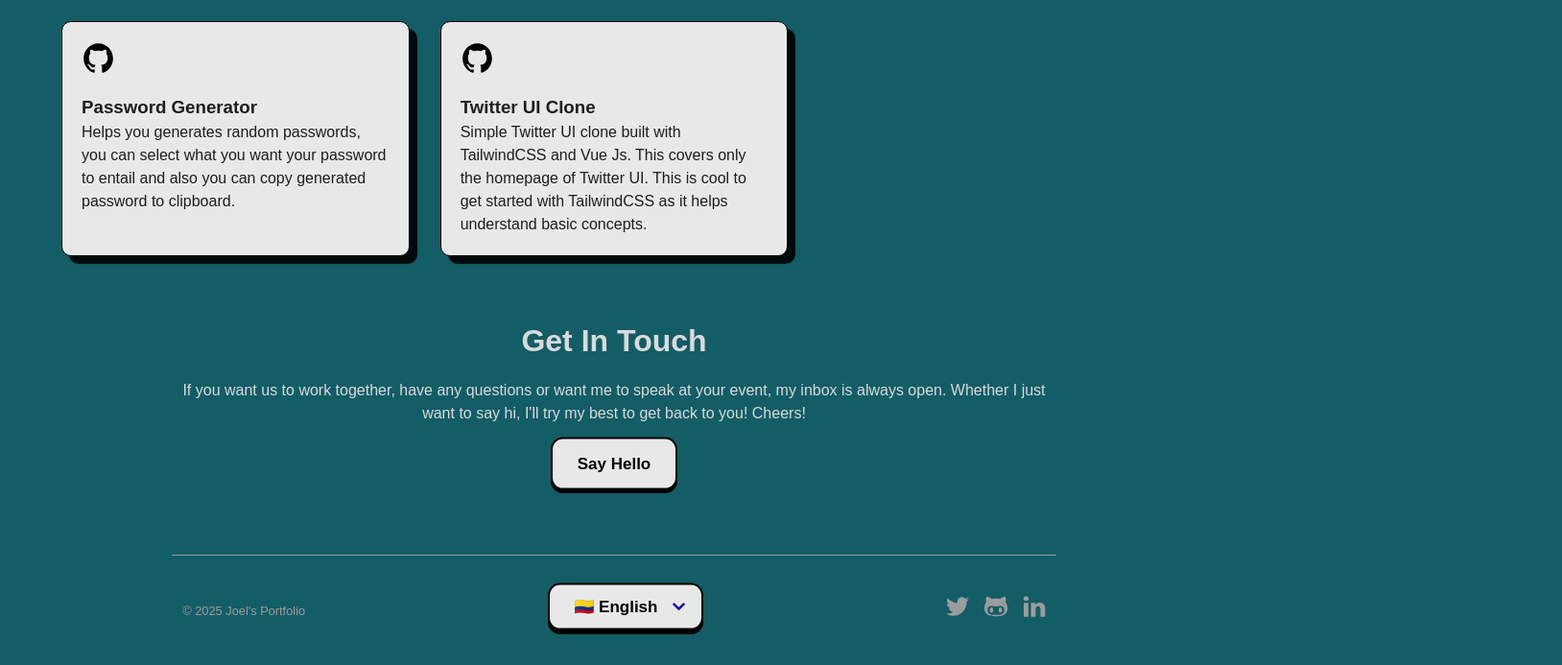
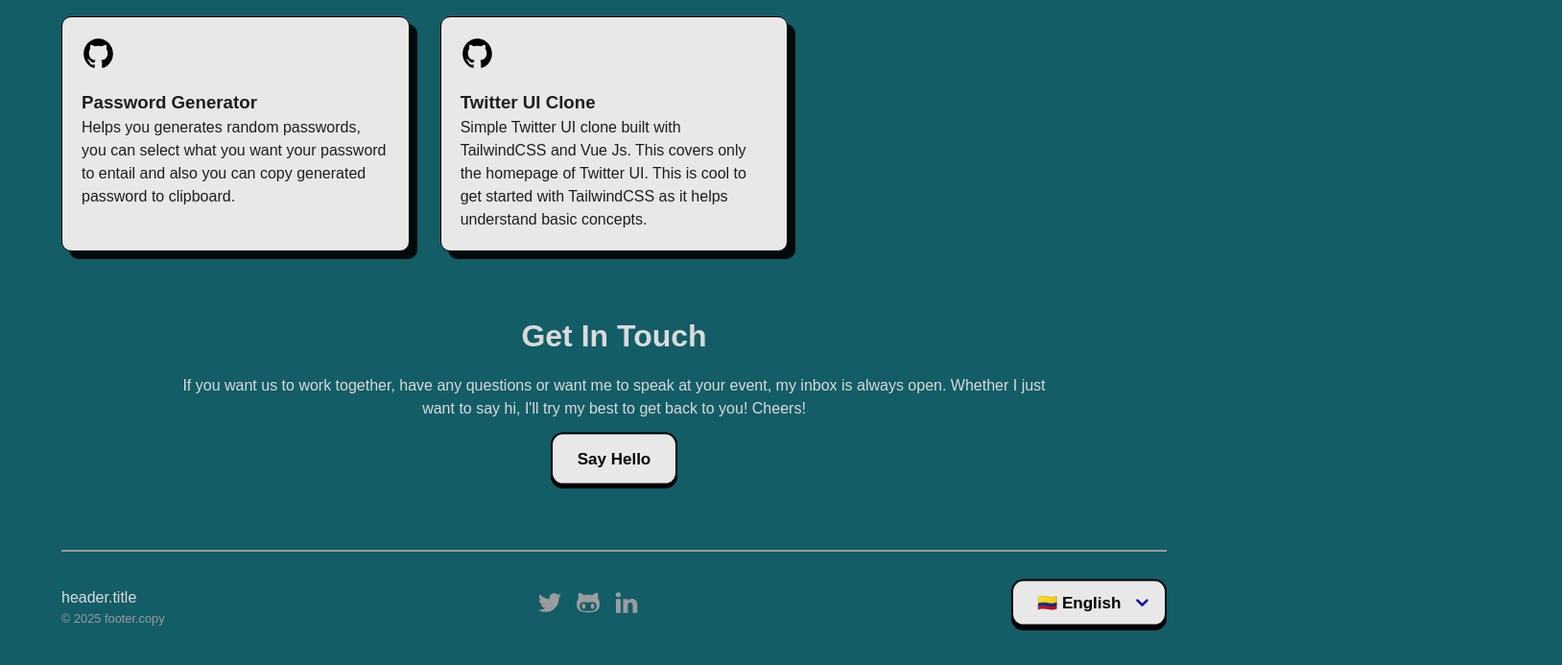
Before and after one commit to Ianbleake/Portafolio, a Next.js app: page /en in a window 1280 px wide. Shown: the part 1910-2603 px from the top of the page at 96% size, 1628 px wide, since content can reach past the window. Built offline with nearby package versions, Linux system fonts and the light colour scheme.

Commit message:
chore: Update project structure and component names

```diff
--- a/messages/es.json
+++ b/messages/es.json
@@ -5,9 +5,32 @@
   },
   "header":{
     "title": "BleakeDev",
-    "button": "Curriculum"
+    "navigation": {
+      "url1": {
+        "label": "Curriculum",
+        "route": "/resume"
+      },
+      "url2": {
+        "label": "Contacto",
+        "route": "/contacto"
+      }
+    }
   },
-  "HomePage": {
+  "homePage": {
+    "hero": {},
+    "about": {},
+    "skills": {},
+    "proyects": {},
+    "contact": {}
 
+  },
+  "contact": {
+
+  },
+  "resume": {
+
+  },
+  "footer": {
+    "copy": "Ivan Rangel Portafolio"
   }
 }
--- a/src/app/Components/Footer.jsx
+++ /dev/null
@@ -1,31 +0,0 @@
-import { TfiTwitterAlt } from "react-icons/tfi";
-import { TfiGithub } from "react-icons/tfi";
-import { TfiLinkedin } from "react-icons/tfi";
-import LanguageSelector from "./LanguageSelector";
-
-const Footer = () => {
-  return (
-    <>
-      <hr/>
-      <div className="footer-container">
-        <p>
-          © {new Date().getFullYear()} Joel's Portfolio
-        </p>
-        <LanguageSelector/>
-        <div className="social_icons">
-          <a href="https://twitter.com/olawanle_joel" aria-label="Twitter" target="_blank" rel="noopener noreferrer" >
-            <TfiTwitterAlt />
-          </a>
-          <a href="https://github.com/olawanlejoel" aria-label="GitHub" target="_blank" rel="noopener noreferrer">
-            <TfiGithub />
-          </a>
-          <a href="https://www.linkedin.com/in/olawanlejoel/" aria-label="LinkedIn" target="_blank" rel="noopener noreferrer">
-            <TfiLinkedin />
-          </a>
-        </div>
-      </div>
-    </>
-  )
-}
-
-export default Footer;
--- /dev/null
+++ b/src/app/Components/Footer/components/Copy.jsx
@@ -0,0 +1,8 @@
+import { useTranslations } from "next-intl"
+
+export default function Copy(){
+  const t = useTranslations('footer')
+  return(
+    <p> © {new Date().getFullYear()} {t('copy')} </p>
+  )
+}
--- /dev/null
+++ b/src/app/Components/Footer/components/Social.jsx
@@ -0,0 +1,17 @@
+import { TfiTwitterAlt, TfiGithub, TfiLinkedin } from "react-icons/tfi";
+
+export default function Social() {
+  return (
+    <div className="social_icons">
+      <a href="https://twitter.com/olawanle_joel" target="_blank" rel="noopener noreferrer">
+        <TfiTwitterAlt />
+      </a>
+      <a href="https://github.com/olawanlejoel" target="_blank" rel="noopener noreferrer">
+        <TfiGithub />
+      </a>
+      <a href="https://www.linkedin.com/in/olawanlejoel/" target="_blank" rel="noopener noreferrer">
+        <TfiLinkedin />
+      </a>
+    </div>
+  );
+}
--- /dev/null
+++ b/src/app/Components/Footer/index.jsx
@@ -0,0 +1,23 @@
+import LanguageSelector from "../LanguageSelector";
+import Logo from "../Logo";
+import Social from './components/Social'
+import Copy from './components/Copy'
+
+const Footer = () => {
+  return (
+      <footer className="footer-container">
+        <div className="fcol">
+          <Logo/>
+          <Copy/>
+        </div>
+        <div className="fcol" >
+          <Social/>
+        </div>
+        <div className="fcol" >
+          <LanguageSelector/>
+        </div>
+      </footer>
+  )
+}
+
+export default Footer;
--- a/src/app/Components/Header.jsx
+++ /dev/null
@@ -1,22 +0,0 @@
-import { Link } from "@/i18n/routing.ts";
-import { useTranslations } from "next-intl";
-import Button from "./Button";
-import LanguageSelector from "./LanguageSelector";
-
-const Navbar = () => {
-
-  const t = useTranslations('header')
-  return (
-    <div className="nav-container">
-      <div className="logo">
-        <Link href="/">{t('title')}</Link>
-      </div>
-      <div className="col" >
-        <Button url={'/resume'} label={t('button')} />
-        <LanguageSelector/>
-      </div>
-    </div>
-  )
-}
-
-export default Navbar;
--- /dev/null
+++ b/src/app/Components/Header/components/Navigation.jsx
@@ -0,0 +1,20 @@
+import { useTranslations } from "next-intl"
+import Button from "../../Button"
+import LanguageSelector from '../../LanguageSelector'
+
+export default function Navigation () {
+
+  const t = useTranslations('header')
+  const menu = t.raw('navigation')
+
+  return(
+    <nav className="col" >
+      {
+        Object.entries(menu).map(([key, value]) => {
+          return <Button key={key} url={value.route} label={value.label} />
+        })
+      }
+      <LanguageSelector/>
+    </nav>
+  )
+}
--- /dev/null
+++ b/src/app/Components/Header/index.js
@@ -0,0 +1,11 @@
+import Logo from "../Logo";
+import Navigation from "./components/Navigation";
+
+export default function Header () {
+  return (
+    <div className="nav-container">
+      <Logo/>
+      <Navigation/>
+    </div>
+  )
+}
--- /dev/null
+++ b/src/app/Components/Logo.jsx
@@ -0,0 +1,11 @@
+import { Link } from '@/i18n/routing.ts'
+import { useTranslations } from 'next-intl'
+
+export default function Logo () {
+  const t = useTranslations('header')
+  return(
+    <div className="logo">
+      <Link href="/">{t('title')}</Link>
+    </div>
+  )
+}
--- a/src/app/Styles/globals.css
+++ b/src/app/Styles/globals.css
@@ -85,10 +85,11 @@ hr {
 
 .footer-container {
   display: flex;
-  justify-content: space-around;
+  justify-content:space-between;
   align-items: center;
   padding: 2rem 0;
   background-color: #135D66;
+  border-top: 2px solid #9B9C9D;
 }
 
 .footer-container p {
@@ -258,9 +259,6 @@ hr {
   }
 }
 
-
-
-/* From Uiverse.io by mrhyddenn */
 .skill-card {
   background: var(--button_color);
   color: #1D1E20;
--- a/src/app/[locale]/page.jsx
+++ b/src/app/[locale]/page.jsx
@@ -7,7 +7,6 @@ import Projects from '../Containers/Proyects';
 import Contact from '../Containers/Contact';
 
 export default function HomePage() {
-  const t = useTranslations('HomePage');
   return (
     <div>
       <Hero/>
```
